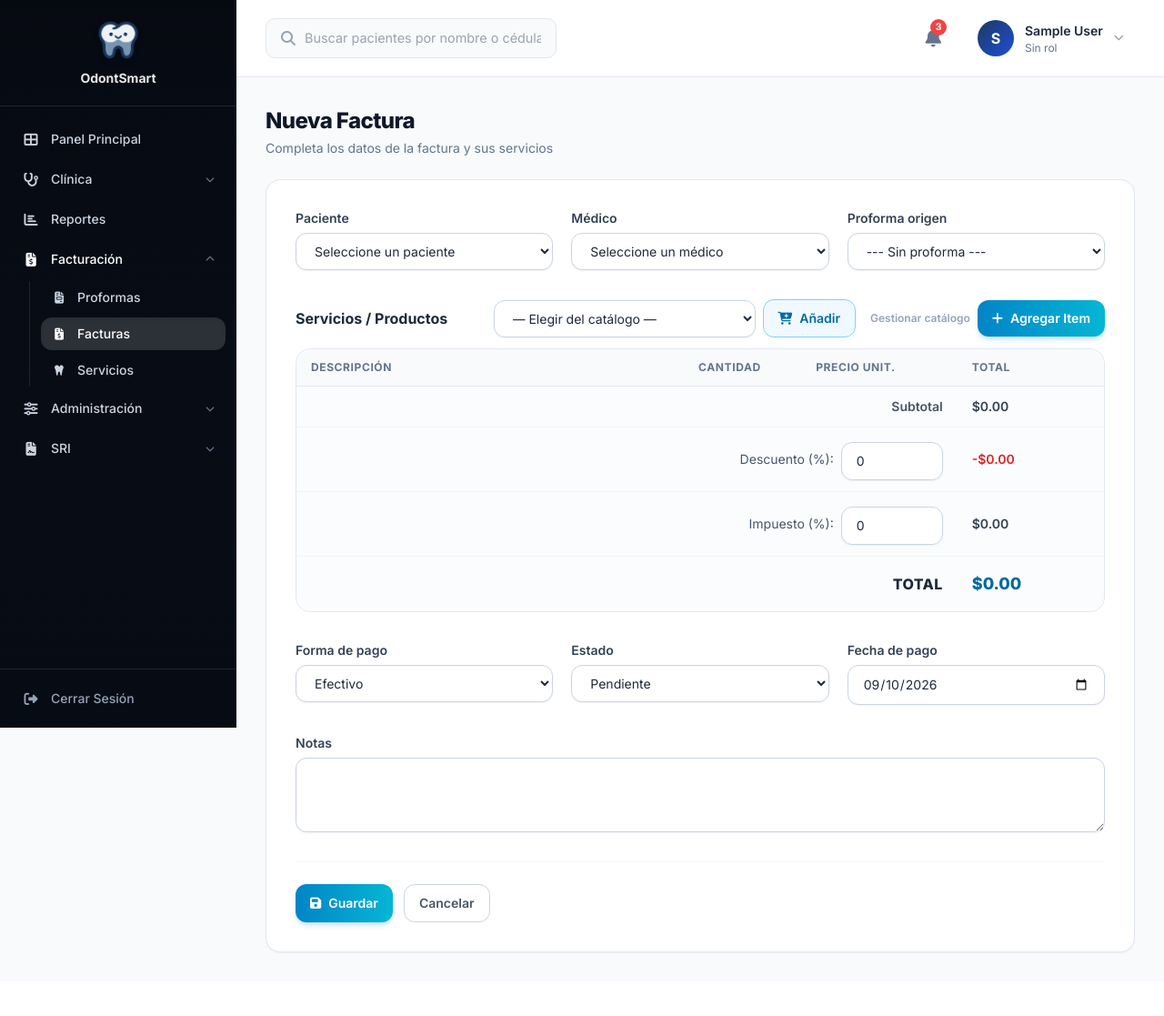
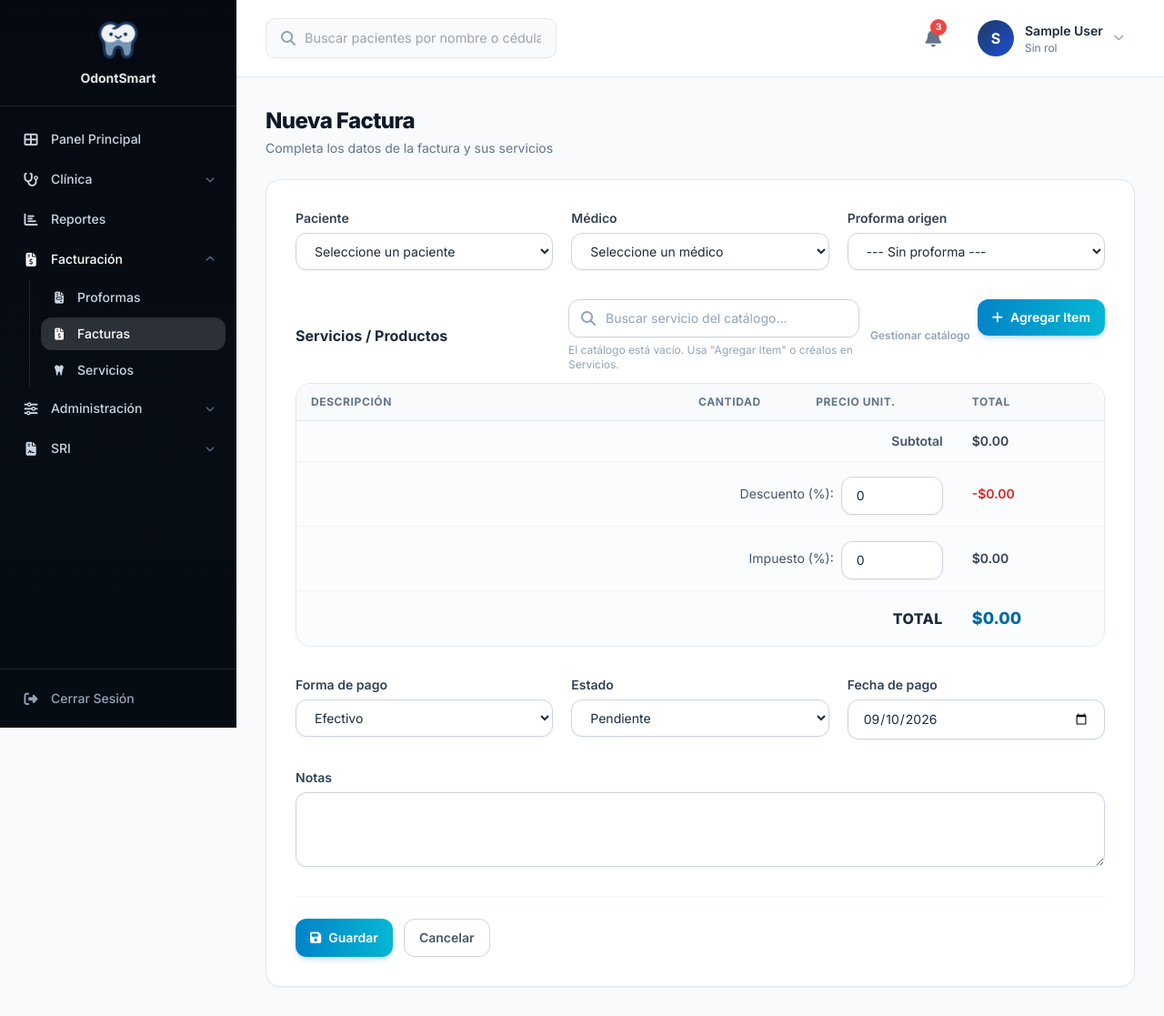
Before and after one commit to jurdin32/OdontoSmart, a Django app: page /facturacion/facturas/registrar/ in a window 1280 px wide. Shown: the whole page at 91% size. Before the commit the page ends 1048 px from the top, so only its background shows below. Run offline with Django 5.2, Linux system fonts and the light colour scheme; the visitor is signed in with stand-in values (Sample User, id 1); data that the repository does not hold is empty; some libraries are stand-ins or nearby versions.

Commit message:
Buscador con autocompletado para elegir servicios en proformas y facturas
- Nuevo componente reutilizable templates/componentes/buscador_servicios.html:
  busca por nombre y descripcion (sin acentos ni mayusculas), coincidencias por
  prefijo primero, max 8 resultados con contador, navegacion con flechas/Enter/Esc,
  resaltado de coincidencias, boton limpiar y aviso al anadir
- Si no hay coincidencias permite agregar el texto como item manual
- Sustituye al <select> con todo el catalogo (inservible si crece)
- _catalogo_servicios() serializa solo los servicios activos de la clinica y se
  pasa a los 4 formularios (crear/editar proforma y factura) via json_script
- Al anadir, la fila nueva se resalta brevemente
- Tests: 39 OK (BuscadorServiciosTests)

```diff
--- a/facturacion/views.py
+++ b/facturacion/views.py
@@ -22,6 +22,23 @@ def _get_empresa(request):
     """Obtiene la empresa desde el request (helper central en core.tenant)."""
     from core.tenant import get_empresa
     return get_empresa(request)
+
+
+def _catalogo_servicios(empresa):
+    """Catálogo de servicios activos serializable para el buscador del formulario."""
+    if not empresa:
+        return []
+    servicios = Servicio.objects.filter(empresa=empresa, activo=True)
+    return [
+        {
+            'id': s.id,
+            'nombre': s.nombre,
+            'precio': float(s.precio or 0),
+            'duracion': s.duracion_minutos,
+            'descripcion': s.descripcion or '',
+        }
+        for s in servicios
+    ]
 
 
 def _get_sri_info(empresa):
@@ -154,6 +171,7 @@ def crear_proforma(request):
         'active': 'proformas',
         'items_json': items_json,
         'servicios': Servicio.objects.filter(empresa=empresa, activo=True) if empresa else Servicio.objects.none(),
+        'catalogo_servicios': _catalogo_servicios(empresa),
     }
     return render(request, 'facturacion/proforma_form.html', context)
 
@@ -216,6 +234,7 @@ def editar_proforma(request, proforma_id):
         'active': 'proformas',
         'items_json': items_json,
         'servicios': Servicio.objects.filter(empresa=empresa, activo=True) if empresa else Servicio.objects.none(),
+        'catalogo_servicios': _catalogo_servicios(empresa),
     }
     return render(request, 'facturacion/proforma_form.html', context)
 
@@ -413,6 +432,7 @@ def crear_factura(request):
         'active': 'facturas',
         'items_json': items_json,
         'servicios': Servicio.objects.filter(empresa=empresa, activo=True) if empresa else Servicio.objects.none(),
+        'catalogo_servicios': _catalogo_servicios(empresa),
     }
     return render(request, 'facturacion/factura_form.html', context)
 
@@ -527,6 +547,7 @@ def editar_factura(request, factura_id):
         'active': 'facturas',
         'items_json': items_json,
         'servicios': Servicio.objects.filter(empresa=empresa, activo=True) if empresa else Servicio.objects.none(),
+        'catalogo_servicios': _catalogo_servicios(empresa),
     }
     return render(request, 'facturacion/factura_form.html', context)
 
--- /dev/null
+++ b/templates/componentes/buscador_servicios.html
@@ -0,0 +1,322 @@
+{% comment %}
+Buscador de servicios del catálogo con autocompletado.
+
+Uso:
+    {% include 'componentes/buscador_servicios.html' with catalogo_servicios=catalogo_servicios %}
+
+La página debe definir window.alAgregarServicio(servicio) para recibir el elegido.
+{% endcomment %}
+<div id="buscadorServicios" class="relative w-full sm:w-80">
+    <div class="relative">
+        <span class="pointer-events-none absolute inset-y-0 left-0 flex items-center pl-3.5 text-slate-400">
+            <i class="fas fa-search"></i>
+        </span>
+        <input type="text" id="buscadorServicioInput" autocomplete="off"
+               role="combobox" aria-expanded="false" aria-controls="buscadorServicioLista"
+               aria-autocomplete="list" aria-label="Buscar servicio del catálogo"
+               placeholder="Buscar servicio del catálogo..."
+               class="block w-full rounded-xl border border-slate-300 bg-white py-2.5 pl-10 pr-9 text-sm text-slate-800 shadow-sm outline-none transition placeholder:text-slate-400 focus:border-sky-500 focus:ring-2 focus:ring-sky-100">
+        <button type="button" id="buscadorServicioLimpiar"
+                class="absolute inset-y-0 right-0 hidden items-center pr-3 text-slate-400 transition hover:text-slate-600"
+                aria-label="Limpiar búsqueda">
+            <i class="fas fa-times-circle"></i>
+        </button>
+    </div>
+
+    <div id="buscadorServicioLista" role="listbox" aria-label="Resultados del catálogo"
+         class="absolute z-40 mt-1 hidden max-h-72 w-full overflow-y-auto rounded-xl border border-slate-200 bg-white py-1 text-left shadow-xl"></div>
+
+    <p id="buscadorServicioAyuda" class="mt-1.5 text-xs text-slate-400"></p>
+
+    <div id="buscadorServicioToast"
+         class="fixed bottom-6 right-6 z-[9998] hidden items-center gap-2 rounded-xl bg-emerald-600 px-4 py-2.5 text-sm font-semibold text-white shadow-2xl"></div>
+</div>
+
+{{ catalogo_servicios|json_script:"catalogoServiciosData" }}
+
+<style>
+    @keyframes itemNuevoFila {
+        from { background-color: #d1fae5; }
+        to { background-color: transparent; }
+    }
+    .item-nuevo-fila { animation: itemNuevoFila 1.4s ease-out; }
+</style>
+
+<script>
+(function() {
+    "use strict";
+
+    var caja = document.getElementById('buscadorServicios');
+    var input = document.getElementById('buscadorServicioInput');
+    var lista = document.getElementById('buscadorServicioLista');
+    var ayuda = document.getElementById('buscadorServicioAyuda');
+    var limpiar = document.getElementById('buscadorServicioLimpiar');
+    var toast = document.getElementById('buscadorServicioToast');
+    var datos = document.getElementById('catalogoServiciosData');
+    if (!caja || !input || !lista || !datos) return;
+
+    var MAX_RESULTADOS = 8;
+    var catalogo = [];
+    try {
+        catalogo = JSON.parse(datos.textContent || '[]');
+    } catch (e) {
+        catalogo = [];
+    }
+    if (!Array.isArray(catalogo)) catalogo = [];
+
+    // Clave de búsqueda sin acentos ni mayúsculas (se calcula una sola vez)
+    function normalizar(texto) {
+        return String(texto || '')
+            .toLowerCase()
+            .normalize('NFD')
+            .replace(/[\u0300-\u036f]/g, '');
+    }
+    for (var c = 0; c < catalogo.length; c++) {
+        catalogo[c].clave = normalizar(catalogo[c].nombre + ' ' + (catalogo[c].descripcion || ''));
+    }
+
+    ayuda.textContent = catalogo.length
+        ? catalogo.length + ' servicio' + (catalogo.length === 1 ? '' : 's') + ' en el catálogo · escribe para buscar'
+        : 'El catálogo está vacío. Usa "Agregar Item" o créalos en Servicios.';
+
+    var visibles = [];
+    var activo = -1;
+
+    function coincide(servicio, terminos) {
+        for (var t = 0; t < terminos.length; t++) {
+            if (servicio.clave.indexOf(terminos[t]) === -1) return false;
+        }
+        return true;
+    }
+
+    function filtrar(consulta) {
+        // Coincidencias por prefijo primero, luego el resto
+        var terminos = normalizar(consulta).split(/\s+/).filter(function(t) { return t.length; });
+        if (!terminos.length) return catalogo.slice(0, MAX_RESULTADOS);
+        var prefijo = [];
+        var resto = [];
+        for (var i = 0; i < catalogo.length; i++) {
+            if (!coincide(catalogo[i], terminos)) continue;
+            if (normalizar(catalogo[i].nombre).indexOf(terminos[0]) === 0) prefijo.push(catalogo[i]);
+            else resto.push(catalogo[i]);
+            if (prefijo.length >= MAX_RESULTADOS) break;
+        }
+        return prefijo.concat(resto).slice(0, MAX_RESULTADOS);
+    }
+
+    function escapar(texto) {
+        var div = document.createElement('div');
+        div.textContent = texto == null ? '' : String(texto);
+        return div.innerHTML;
+    }
+
+    /** Resalta el texto que coincide con la consulta */
+    function resaltar(texto, consulta) {
+        var terminos = normalizar(consulta).split(/\s+/).filter(function(t) { return t.length; });
+        if (!terminos.length) return escapar(texto);
+        var plano = normalizar(texto);
+        var marca = new Array(texto.length);
+        for (var t = 0; t < terminos.length; t++) {
+            var desde = 0;
+            while (true) {
+                var pos = plano.indexOf(terminos[t], desde);
+                if (pos === -1) break;
+                for (var k = pos; k < pos + terminos[t].length && k < marca.length; k++) marca[k] = true;
+                desde = pos + terminos[t].length;
+            }
+        }
+        var html = '';
+        var abierto = false;
+        for (var i = 0; i < texto.length; i++) {
+            if (marca[i] && !abierto) { html += '<mark class="bg-amber-100 text-slate-900">'; abierto = true; }
+            if (!marca[i] && abierto) { html += '</mark>'; abierto = false; }
+            html += escapar(texto[i]);
+        }
+        if (abierto) html += '</mark>';
+        return html;
+    }
+
+    function filaOpcion(servicio, indice) {
+        var extra = [];
+        if (servicio.duracion) extra.push(servicio.duracion + ' min');
+        if (servicio.descripcion) extra.push(servicio.descripcion);
+        return '<div role="option" id="buscadorServicioOpcion' + indice + '" data-indice="' + indice + '"'
+            + ' aria-selected="' + (indice === activo) + '"'
+            + ' class="cursor-pointer px-3 py-2 transition '
+            + (indice === activo ? 'bg-sky-50' : 'hover:bg-slate-50') + '">'
+            + '<div class="flex items-baseline justify-between gap-3">'
+            + '<span class="truncate text-sm font-medium text-slate-800">' + resaltar(servicio.nombre, consultaActual()) + '</span>'
+            + '<span class="shrink-0 text-sm font-bold text-sky-700">$' + (parseFloat(servicio.precio) || 0).toFixed(2) + '</span>'
+            + '</div>'
+            + (extra.length ? '<div class="truncate text-xs text-slate-400">' + escapar(extra.join(' · ')) + '</div>' : '')
+            + '</div>';
+    }
+
+    function consultaActual() {
+        return input.value.trim();
+    }
+
+    function pintar() {
+        visibles = filtrar(consultaActual());
+        var consulta = consultaActual();
+        var html = '';
+
+        if (visibles.length) {
+            for (var i = 0; i < visibles.length; i++) html += filaOpcion(visibles[i], i);
+            var total = filtrarSinLimite(consulta);
+            if (total > visibles.length) {
+                html += '<div class="border-t border-slate-100 px-3 py-1.5 text-[0.7rem] text-slate-400">'
+                    + 'Mostrando ' + visibles.length + ' de ' + total + ' · sigue escribiendo para afinar</div>';
+            }
+        } else {
+            html += '<div class="px-3 py-2 text-xs text-slate-500">Sin coincidencias en el catálogo.</div>';
+        }
+
+        if (consulta) {
+            html += '<div data-manual="1" class="flex cursor-pointer items-center gap-2 border-t border-slate-100 px-3 py-2 text-xs font-semibold text-sky-700 transition hover:bg-sky-50' + (activo === visibles.length ? ' bg-sky-50' : '') + '"'
+                + ' role="option" id="buscadorServicioOpcionManual" aria-selected="' + (activo === visibles.length) + '">'
+                + '<i class="fas fa-plus-circle"></i> Añadir "' + escapar(consulta) + '" como ítem manual</div>';
+        }
+
+        lista.innerHTML = html;
+        lista.classList.remove('hidden');
+        input.setAttribute('aria-expanded', 'true');
+        if (consulta) {
+            limpiar.classList.remove('hidden');
+            limpiar.classList.add('flex');
+        } else {
+            limpiar.classList.add('hidden');
+            limpiar.classList.remove('flex');
+        }
+    }
+
+    function filtrarSinLimite(consulta) {
+        var terminos = normalizar(consulta).split(/\s+/).filter(function(t) { return t.length; });
+        if (!terminos.length) return catalogo.length;
+        var total = 0;
+        for (var i = 0; i < catalogo.length; i++) {
+            if (coincide(catalogo[i], terminos)) total++;
+        }
+        return total;
+    }
+
+    function cerrar() {
+        lista.classList.add('hidden');
+        input.setAttribute('aria-expanded', 'false');
+        activo = -1;
+    }
+
+    function seleccionar(indice) {
+        activo = indice;
+        var opciones = lista.querySelectorAll('[data-indice]');
+        for (var i = 0; i < opciones.length; i++) {
+            var activa = i === indice;
+            opciones[i].setAttribute('aria-selected', activa);
+            opciones[i].classList.toggle('bg-sky-50', activa);
+        }
+        var manual = lista.querySelector('[data-manual]');
+        if (manual) {
+            manual.setAttribute('aria-selected', indice === visibles.length);
+            manual.classList.toggle('bg-sky-50', indice === visibles.length);
+        }
+    }
+
+    function mover(paso) {
+        var total = visibles.length + (consultaActual() ? 1 : 0);
+        if (!total) return;
+        var nuevo = activo + paso;
+        if (nuevo < 0) nuevo = total - 1;
+        if (nuevo >= total) nuevo = 0;
+        seleccionar(nuevo);
+        var nodo = nuevo === visibles.length
+            ? lista.querySelector('[data-manual]')
+            : lista.querySelector('[data-indice="' + nuevo + '"]');
+        if (nodo && nodo.scrollIntoView) nodo.scrollIntoView({ block: 'nearest' });
+    }
+
+    function avisar(texto) {
+        if (!toast) return;
+        toast.innerHTML = '<i class="fas fa-check-circle"></i> ' + escapar(texto);
+        toast.classList.remove('hidden');
+        toast.classList.add('flex');
+        clearTimeout(avisar.timeout);
+        avisar.timeout = setTimeout(function() {
+            toast.classList.add('hidden');
+            toast.classList.remove('flex');
+        }, 2200);
+    }
+    function agregar(servicio) {
+        if (typeof window.alAgregarServicio !== 'function') {
+            console.warn('Define window.alAgregarServicio() para recibir el servicio elegido.');
+            return;
+        }
+        window.alAgregarServicio(servicio);
+        input.value = '';
+        activo = -1;
+        avisar('Añadido: ' + servicio.nombre);
+        pintar();
+        input.focus();
+    }
+
+    function elegir(indice) {
+        if (indice === visibles.length) {
+            agregar({nombre: consultaActual(), precio: 0, manual: true});
+            return;
+        }
+        var servicio = visibles[indice];
+        if (!servicio) return;
+        agregar({
+            id: servicio.id,
+            nombre: servicio.nombre,
+            precio: parseFloat(servicio.precio) || 0,
+            duracion: servicio.duracion,
+            manual: false
+        });
+    }
+
+    input.addEventListener('input', function() {
+        activo = -1;
+        pintar();
+    });
+
+    input.addEventListener('focus', function() {
+        pintar();
+    });
+
+    input.addEventListener('keydown', function(e) {
+        if (e.key === 'ArrowDown') { e.preventDefault(); mover(1); return; }
+        if (e.key === 'ArrowUp') { e.preventDefault(); mover(-1); return; }
+        if (e.key === 'Enter') {
+            // Evita enviar el formulario al buscar
+            e.preventDefault();
+            if (lista.classList.contains('hidden')) { pintar(); return; }
+            if (!visibles.length && !consultaActual()) return;
+            elegir(activo >= 0 ? activo : 0);
+            return;
+        }
+        if (e.key === 'Escape') { e.preventDefault(); input.value = ''; cerrar(); return; }
+        if (e.key === 'Tab') { cerrar(); }
+    });
+
+    // El mousedown no debe quitar el foco del input
+    lista.addEventListener('mousedown', function(e) {
+        e.preventDefault();
+        var opcion = e.target.closest('[data-indice], [data-manual]');
+        if (!opcion) return;
+        if (opcion.hasAttribute('data-manual')) elegir(visibles.length);
+        else elegir(parseInt(opcion.getAttribute('data-indice'), 10));
+    });
+
+    limpiar.addEventListener('mousedown', function(e) {
+        e.preventDefault();
+        input.value = '';
+        activo = -1;
+        pintar();
+        input.focus();
+    });
+
+    document.addEventListener('click', function(e) {
+        if (!caja.contains(e.target)) cerrar();
+    });
+})();
+</script>
--- a/templates/facturacion/factura_form.html
+++ b/templates/facturacion/factura_form.html
@@ -48,23 +48,11 @@
                 <div class="mt-8">
                     <div class="mb-3 flex flex-col gap-3 xl:flex-row xl:items-center xl:justify-between">
                         <label class="block text-base font-bold text-slate-800">Servicios / Productos</label>
-                        <div class="flex flex-col gap-2 sm:flex-row sm:items-center">
-                            <div class="flex items-center gap-2">
-                                <select id="servicioSelect"
-                                        class="block w-full rounded-xl border border-slate-300 bg-white px-4 py-2.5 text-sm text-slate-800 shadow-sm outline-none transition focus:border-sky-500 focus:ring-2 focus:ring-sky-100 sm:w-72">
-                                    <option value="">— Elegir del catálogo —</option>
-                                    {% for s in servicios %}
-                                    <option value="{{ s.id }}" data-nombre="{{ s.nombre }}" data-precio="{{ s.precio }}">{{ s.nombre }} · ${{ s.precio|floatformat:2 }}</option>
-                                    {% endfor %}
-                                </select>
-                                <button type="button" onclick="agregarDesdeCatalogo()"
-                                        class="inline-flex shrink-0 items-center gap-2 whitespace-nowrap rounded-xl border border-sky-300 bg-sky-50 px-4 py-2.5 text-sm font-semibold text-sky-700 transition hover:bg-sky-100">
-                                    <i class="fas fa-cart-plus"></i> Añadir
-                                </button>
-                            </div>
-                            <a href="{% url 'lista_servicios' %}" class="text-xs font-semibold text-slate-400 underline-offset-2 hover:text-sky-600 hover:underline sm:ml-2">Gestionar catálogo</a>
+                        <div class="flex flex-col gap-2 sm:flex-row sm:items-start">
+                            {% include 'componentes/buscador_servicios.html' with catalogo_servicios=catalogo_servicios %}
+                            <a href="{% url 'lista_servicios' %}" class="self-center text-xs font-semibold text-slate-400 underline-offset-2 hover:text-sky-600 hover:underline sm:ml-1">Gestionar catálogo</a>
                             <button type="button" onclick="agregarItem()"
-                                    class="inline-flex items-center justify-center gap-2 rounded-xl bg-gradient-to-r from-sky-600 to-cyan-500 px-4 py-2.5 text-sm font-semibold text-white shadow-md shadow-sky-600/20 transition hover:from-sky-700 hover:to-cyan-600">
+                                    class="inline-flex items-center justify-center gap-2 self-start rounded-xl bg-gradient-to-r from-sky-600 to-cyan-500 px-4 py-2.5 text-sm font-semibold text-white shadow-md shadow-sky-600/20 transition hover:from-sky-700 hover:to-cyan-600">
                                 <i class="fas fa-plus"></i> Agregar Item
                             </button>
                         </div>
@@ -212,19 +200,17 @@
         render();
     };
 
-    // Agrega un item desde el catálogo de servicios (nombre + precio)
-    window.agregarDesdeCatalogo = function() {
-        var sel = document.getElementById('servicioSelect');
-        if (!sel) return;
-        var opt = sel.options[sel.selectedIndex];
-        if (!opt || !opt.value) return;
+    // Agrega un item desde el buscador del catálogo (nombre + precio)
+    window.alAgregarServicio = function(servicio) {
+        if (!servicio) return;
         items.push({
-            descripcion: opt.getAttribute('data-nombre') || opt.text,
+            descripcion: servicio.nombre,
             cantidad: 1,
-            precio_unitario: parseFloat(opt.getAttribute('data-precio')) || 0
+            precio_unitario: parseFloat(servicio.precio) || 0
         });
         render();
-        sel.value = '';
+        var filas = document.querySelectorAll('#itemsBody tr');
+        if (filas.length) filas[filas.length - 1].classList.add('item-nuevo-fila');
     };
 
     window.eliminarItem = function(i) {
```
Also changed, not shown: facturacion/tests.py (+64 -0 lines), templates/facturacion/proforma_form.html (+11 -25 lines).
